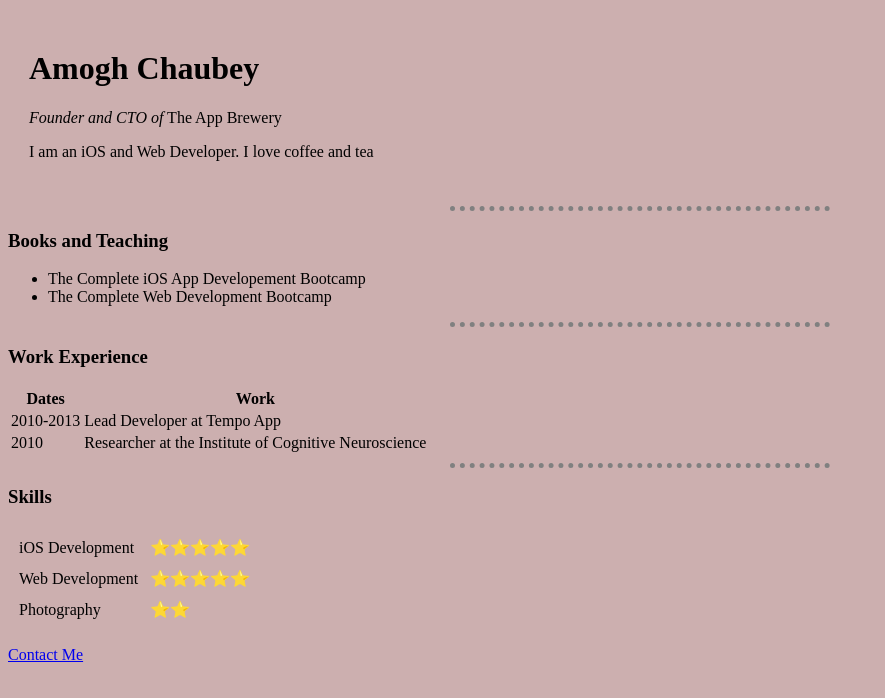
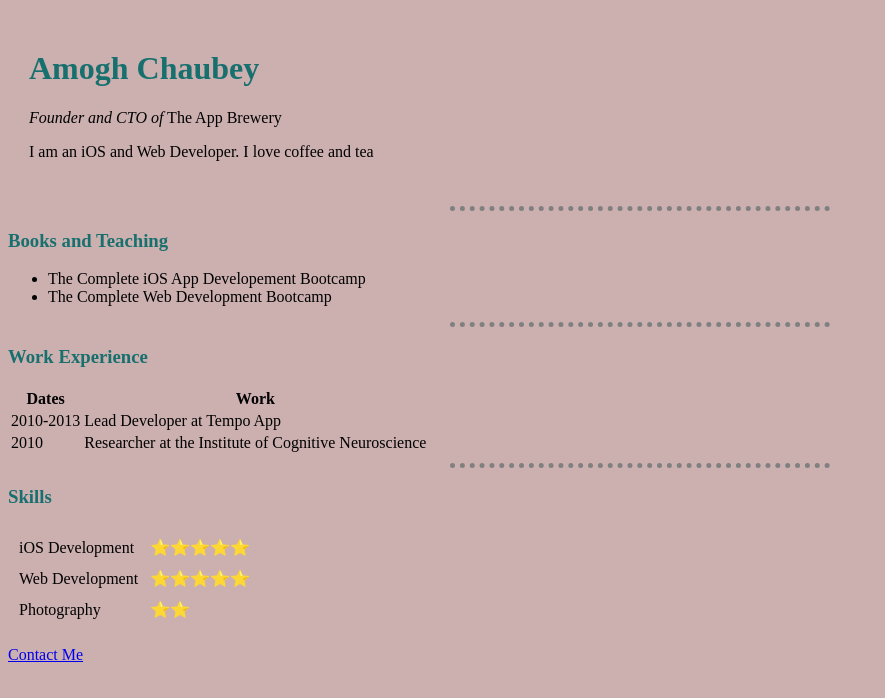
Before and after one commit to qmogh/Relearning-WebDev, a plain HTML site: page html-minimal-site/index.html in a window 1280 px wide. Shown: the whole page, without its empty margins (0-885 px from the left). Drawn offline with Linux system fonts and the light colour scheme.

```diff
--- a/html-minimal-site/css/index.css
+++ b/html-minimal-site/css/index.css
@@ -9,3 +9,7 @@ hr {
   border-width:5px;
   width:30%;
 }
+
+h1, h3 {
+  color:#17706e;
+}
```
Also changed, not shown: html-minimal-site/contact.html (+1 -0 lines).
